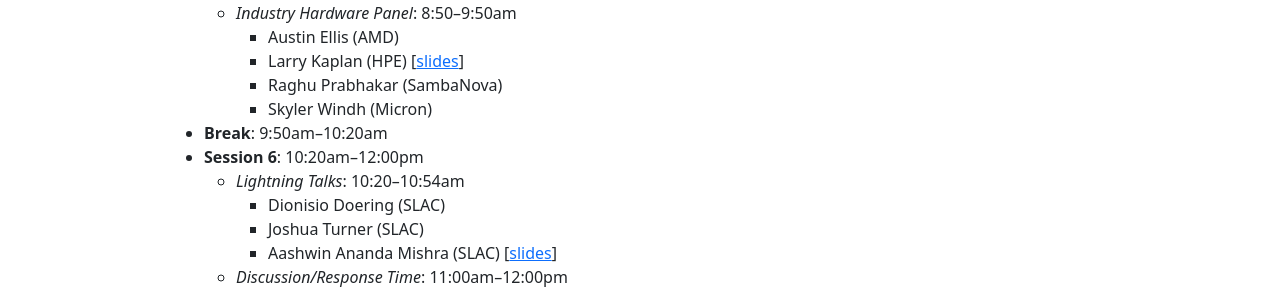
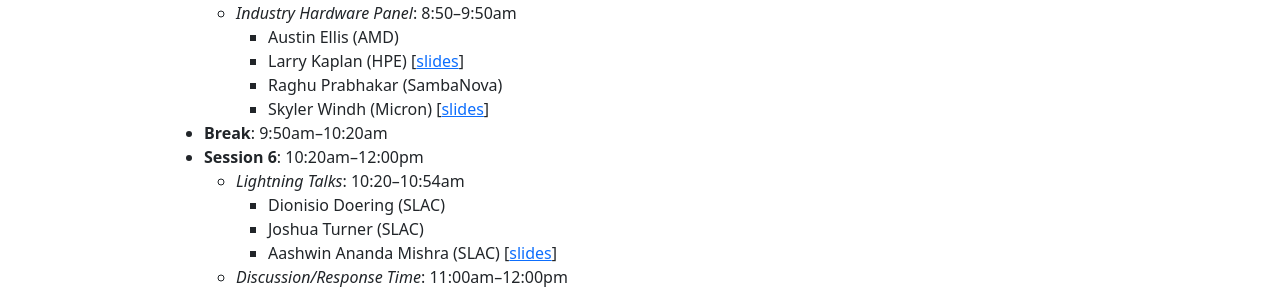
Before and after one commit to lssda/lssda.github.io, a Jekyll site: the page built from agenda.md, in a window 1280 px wide. Shown: the part 1419-1712 px from the top of the page. Built offline with Jekyll 4.4.1, drawn with Linux system fonts in a browser that asks for light colours.

Commit message:
Add Windh slides.

```diff
--- a/agenda.md
+++ b/agenda.md
@@ -63,7 +63,7 @@ A Zoom link will be emailed to virtual attendees the week of the workshop.
         * Austin Ellis (AMD)
         * Larry Kaplan (HPE) \[[slides]({{ "/slides/5_Kaplin.pdf" | relative_url }})]
         * Raghu Prabhakar (SambaNova)
-        * Skyler Windh (Micron)
+        * Skyler Windh (Micron) \[[slides]({{ "/slides/5_Windh.pdf" | relative_url }})]
   * **Break**: 9:50am--10:20am
   * **Session 6**: 10:20am--12:00pm
       * *Lightning Talks*: 10:20--10:54am
```
Also changed, not shown: 1 other file.
